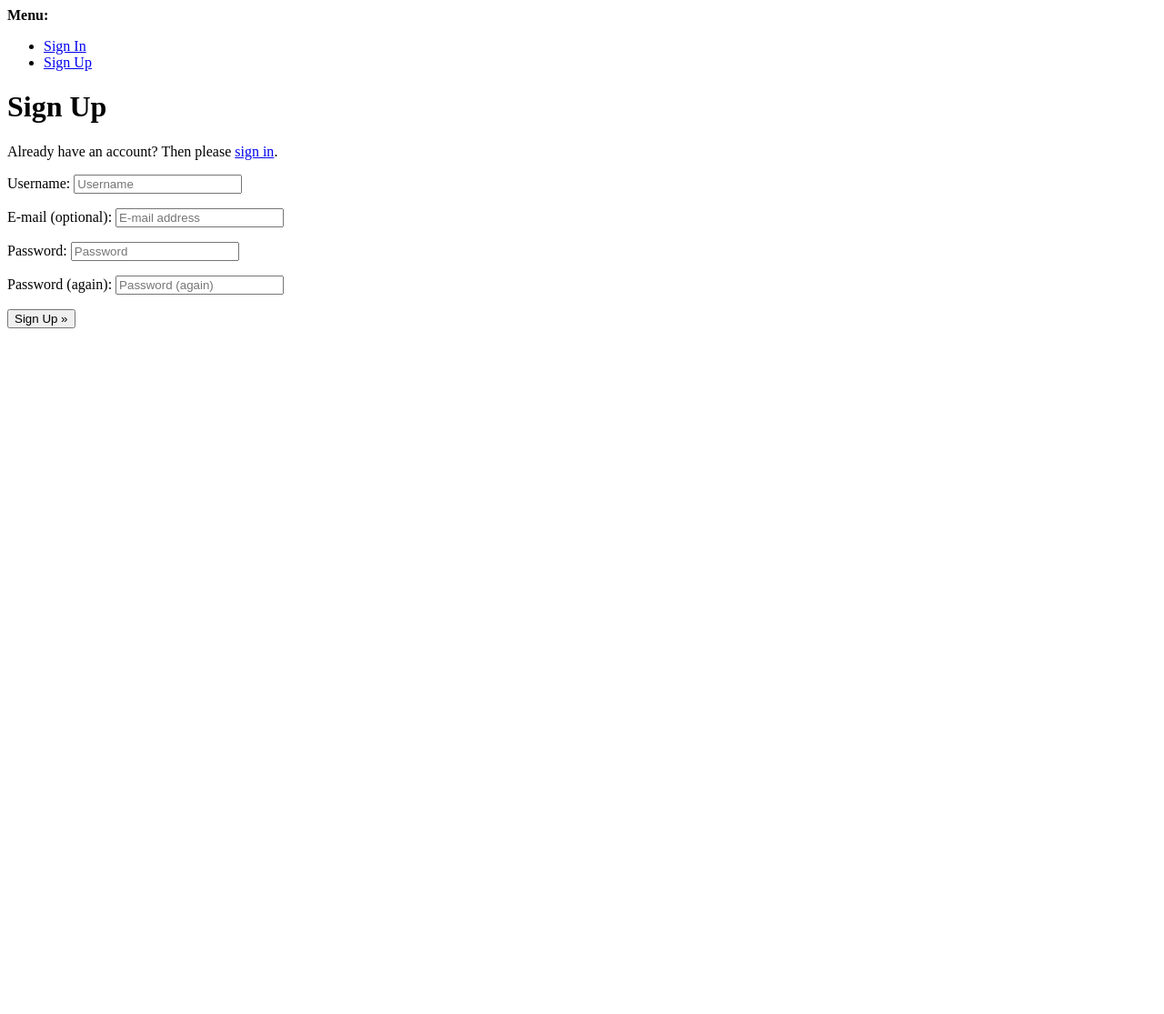
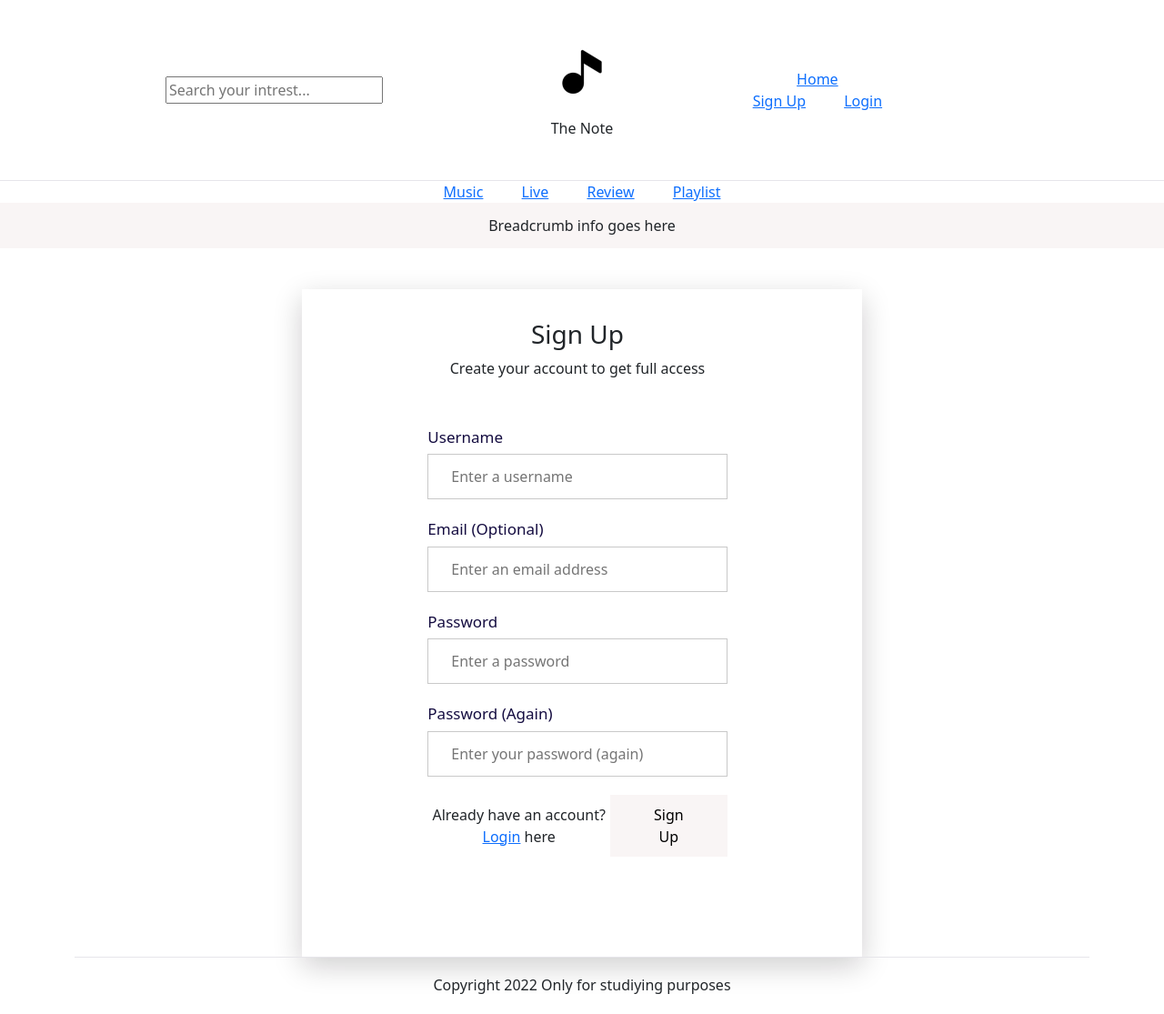
Before and after one commit to KevinDGnanih/p4-the-note, a Django app: page /accounts/signup/ in a window 1280 px wide. Shown: the whole page at 91% size. Before the commit the page ends 361 px from the top, so only its background shows below. Run offline with Django 3.2, Linux system fonts and the light colour scheme; some libraries are stand-ins or nearby versions.

Commit message:
edited the register page

```diff
--- a/static/css/style.css
+++ b/static/css/style.css
@@ -214,3 +214,57 @@ label {
     font-size: 16px;
     border-radius: 0px;
 }
+
+/* Register Form */
+
+.register-form-area .register-form {
+    background: #fff;
+    padding: 33px 60px 50px 50px;
+    box-shadow: 0px 10px 30px 0px rgb(13 12 13 / 20%);
+}
+
+.register-form-area .register-form .input-box {
+    padding-top: 35px;
+    padding-bottom: 60px;
+}
+
+
+.register-form-area .register-form .input-box .single-input-field label {
+    display: block;
+    font-size: 17px;
+    margin-bottom: 6px;
+    color: #140C40;
+    text-transform: capitalize;
+    font-weight: 500;
+    text-align: left;
+}
+
+.register-form-area .register-form .input-box .single-input-field input {
+    border: 1px solid #C9C9C9;
+    width: 100%;
+    height: 50px;
+    margin-bottom: 20px;
+    padding: 0 25px;
+    color: #000;
+}
+
+.register-form-area .register-form .register-footer {
+    display: flex;
+    justify-content: space-between;
+    align-items: center;
+}
+
+.register-form-area .register-form .register-footer p {
+    margin: 0;
+}
+
+.submit-btn-reg {
+    background: #f9f5f5;
+
+    padding: 10px 43px;
+    border: 0;
+    text-transform: capitalize;
+    cursor: pointer;
+    font-size: 16px;
+    border-radius: 0px;
+}
--- a/templates/account/signup.html
+++ b/templates/account/signup.html
@@ -1,21 +1,63 @@
-{% extends "account/base.html" %}
+{% extends "base.html" %}
 
 {% load i18n %}
 
 {% block head_title %}{% trans "Signup" %}{% endblock %}
 
 {% block content %}
-<h1>{% trans "Sign Up" %}</h1>
+<!-- Register Area Start -->
 
-<p>{% blocktrans %}Already have an account? Then please <a href="{{ login_url }}">sign in</a>.{% endblocktrans %}</p>
+<div class="container-fluid register-form-area">
+  <div class="row justify-content-center">
+    <div class="col-xl-6 col-lg-8">
 
+      <div class="register-form text-center">
+        <!-- Login Heading -->
+        <div class="register-heading">
+          <h3>{% trans "Sign Up" %}</h3>
+          <p>{% blocktrans %}Create your account to get full access{% endblocktrans %}</p>
+        </div>
+        <!-- Input fields -->
+        <div class="input-box">
+          <div class="row justify-content-center">
+            <div class="col-xl-8 col-lg-8">
               <form class="signup" id="signup_form" method="post" action="{% url 'account_signup' %}">
                 {% csrf_token %}
-  {{ form.as_p }}
+                <div class="single-input-field">
+                  <label for="id_username">Username</label>
+                  <input type="text" placeholder="Enter a username" name="username" id="id_username" maxlength="150"
+                    required>
+                </div>
+                <div class="single-input-field">
+                  <label for="id_email">Email (optional)</label>
+                  <input type="email" placeholder="Enter an email address" name="email" id="email">
+                </div>
+                <div class="single-input-field">
+                  <label for="id_password">Password</label>
+                  <input type="password" placeholder="Enter a password" name="password" id="id_password" required>
+                </div>
+                <div class="single-input-field">
+                  <label for="id_confirm_password">Password (again)</label>
+                  <input type="password" placeholder="Enter your password (again)" name="confirm-password"
+                    id="id_confirm_password" required>
+                </div>
                 {% if redirect_field_value %}
                 <input type="hidden" name="{{ redirect_field_name }}" value="{{ redirect_field_value }}" />
                 {% endif %}
-  <button type="submit">{% trans "Sign Up" %} &raquo;</button>
+                <!-- Form Footer -->
+                <div class="register-footer">
+                  <p>Already have an account? <a class="remember link" href="{{ login_url }}">Login</a> here</p>
+                  <button class="submit-btn-reg" type="submit">{% trans "Sign Up" %}</button>
+                </div>
               </form>
+            </div>
+          </div>
+        </div>
+      </div>
+    </div>
+  </div>
+</div>
+
+<!-- Register Area End -->
 
 {% endblock %}
```
Lines whose indentation alone changed are shown as unchanged.
